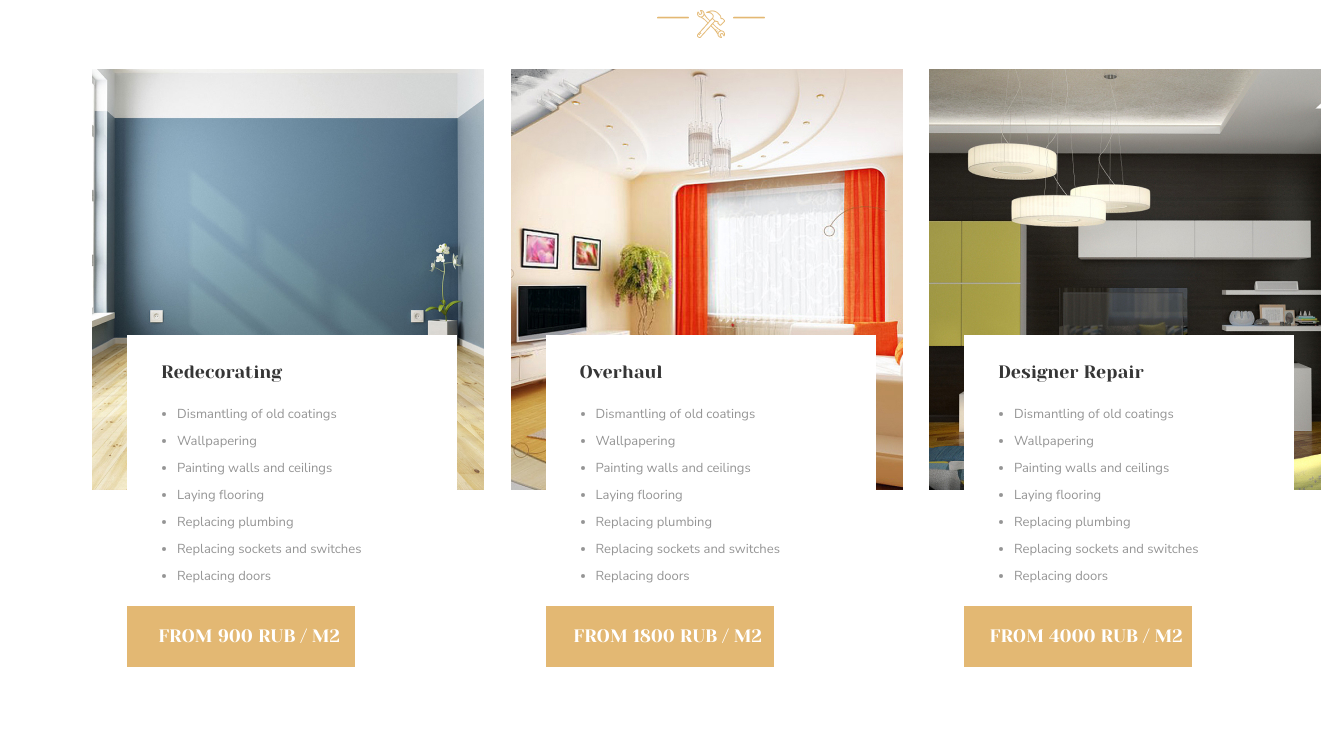
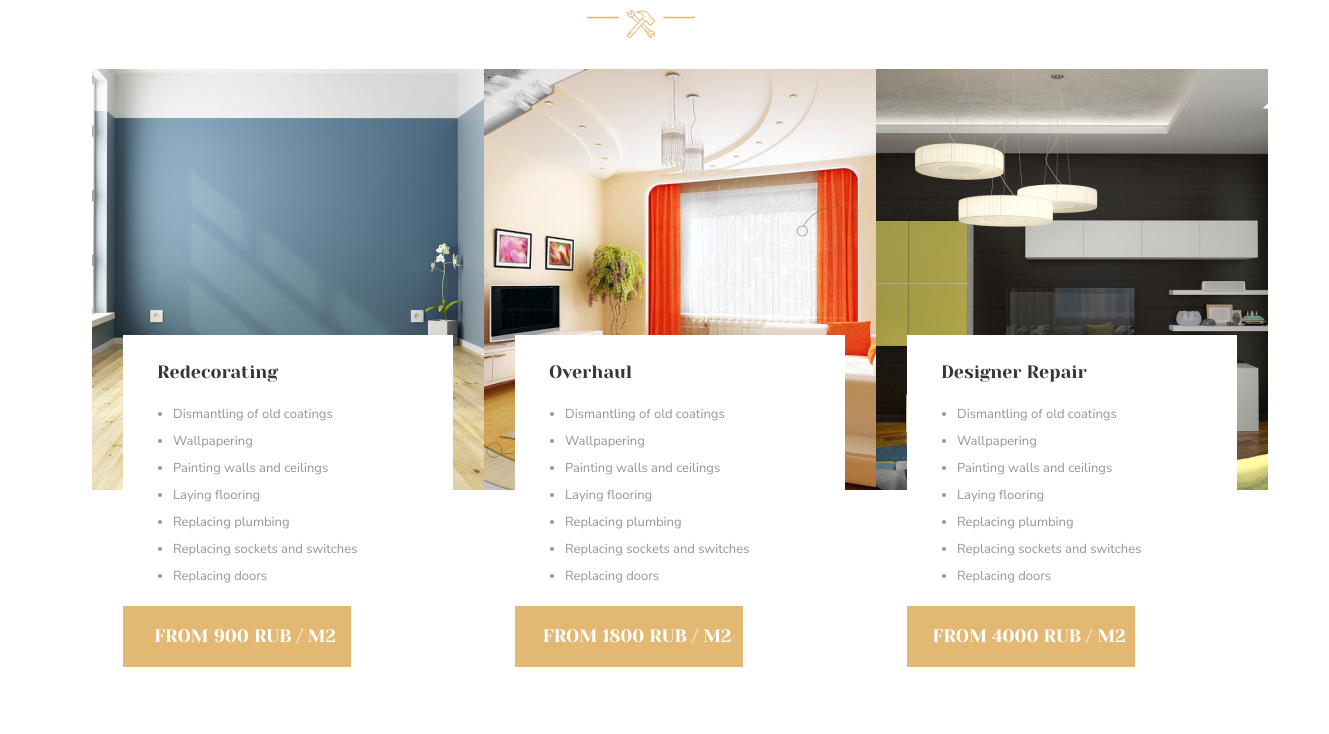
Before and after one commit to hegetyou/repair-design-project, a plain HTML site: page index.html in a window 1280 px wide. Shown: the part 2706-3440 px from the top of the page, 1329 px wide, since content can reach past the window. Drawn offline with Linux system fonts and the light colour scheme.

Commit message:
complite desktop version 1.0

```diff
--- a/css/style.css
+++ b/css/style.css
@@ -490,7 +490,7 @@ body * {
 }
 
 .container-rooms {
-    width: 1237px;
+    max-width: 1237px;
     height: 700px;
     margin: 0 auto;
     padding: 0;
@@ -509,14 +509,18 @@ body * {
 .card {
     padding: 0;
     margin: 0;
-    width: 400px;
-    height: 660px;
+    max-width: 400px;
+    max-height: 660px;
+}
+
+.photo-design {
+    max-width: 392px;
 }
 
 .description {
     margin: 0 auto;
     height: 286px;
-    width: 330px;
+    max-width: 330px;
     position: relative;
     background: white;
     top: -159px;
@@ -751,8 +755,8 @@ body * {
     background-size: cover;
     position: relative;
     display: flex;
-    margin: 0 auto;
-    justify-content: center;
+
+    justify-content: space-between;
 }
 
 .hero-5-overlay {
@@ -770,10 +774,6 @@ body * {
     z-index: 1;
 }
 
-.container-gallery{
-    padding-left: 99px;
-}
-
 .header-gallery {
     color: #E3B873;
     font-family: 'Yeseva One';
@@ -784,7 +784,7 @@ body * {
     text-transform: uppercase;
     padding-top: 137px;
     margin: 0;
-    width: 411px;
+    max-width: 280px;
 }
 
 .style {
--- a/index.html
+++ b/index.html
@@ -117,7 +117,7 @@
                 </div>
                 <div class="cards">
                     <div class="card">
-                        <img src="img/card-1.jpg" alt="card-1">
+                        <img class="photo-design" src="img/card-1.jpg" alt="card-1">
                         <div class="description">
                             <p class="header-li">Redecorating</p>
                             <ul class="services-list">
@@ -135,7 +135,7 @@
                         </div>
                     </div>
                     <div class="card">
-                        <img src="img/card-2.jpg" alt="card-2">
+                        <img class="photo-design" src="img/card-2.jpg" alt="card-2">
                         <div class="description">
                             <p class="header-li">Overhaul</p>
                             <ul class="services-list">
@@ -153,7 +153,7 @@
                         </div>
                     </div>
                     <div class="card">
-                        <img src="img/card-3.jpg" alt="card-3">
+                        <img class="photo-design" src="img/card-3.jpg" alt="card-3">
                         <div class="description">
                             <p class="header-li">Designer Repair</p>
                             <ul class="services-list">
@@ -216,7 +216,7 @@
                     cost of materials</p>
             </div>
         </section>
-        <section class="hero-5">
+        <section class="hero-5 wrapper">
             <div class="container-gallery  hero-5-container">
                 <h3 class="header-gallery">We realize your<br>
                     wildest fantasies</h3>
```
